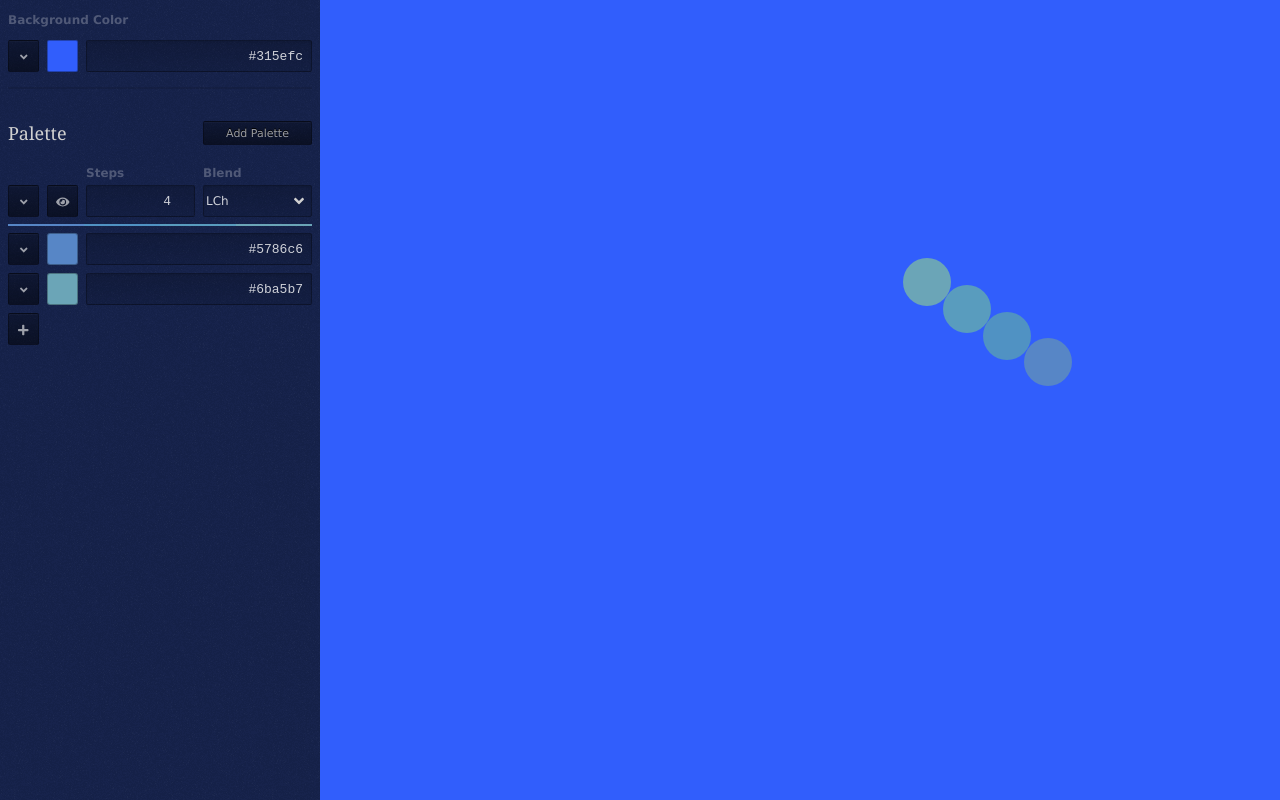
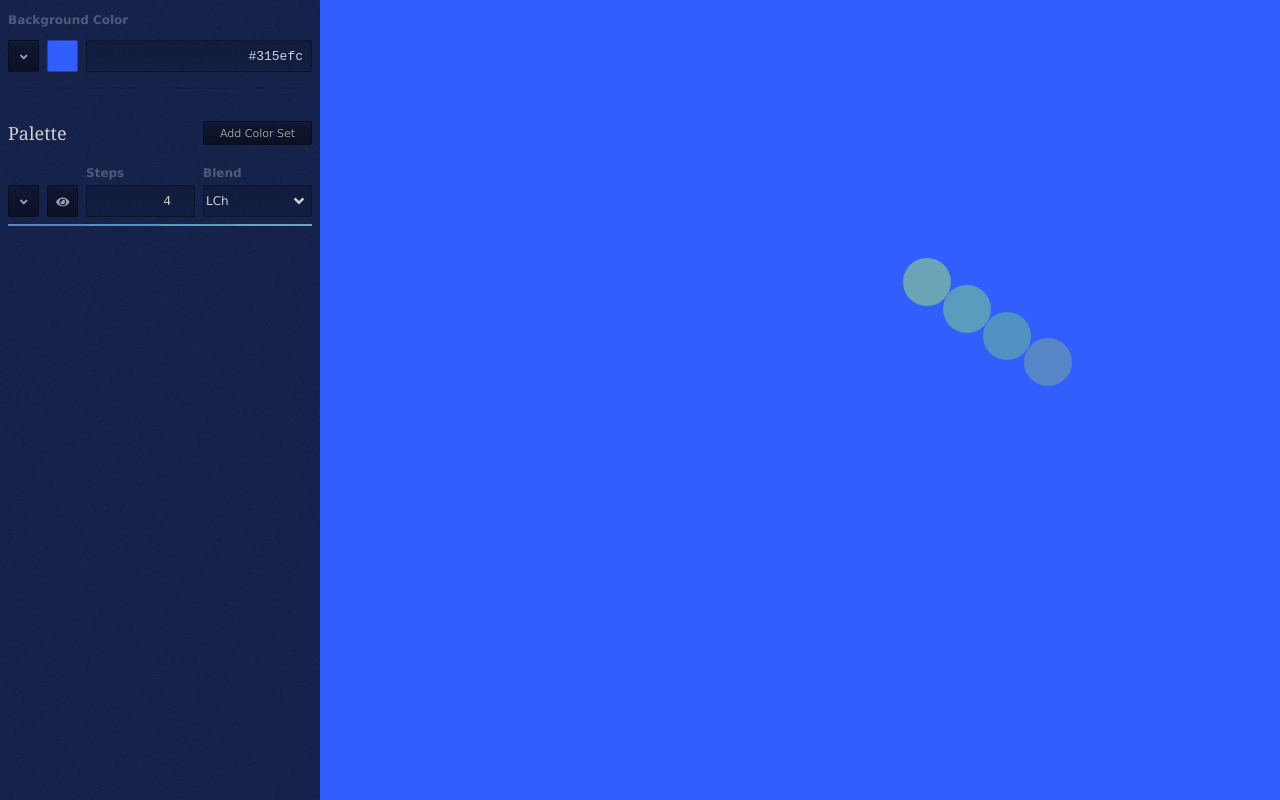
Before and after one commit to LoudBit/clutch, a Nuxt app: page / in a window 1280 px wide. Built offline with nearby package versions, Linux system fonts and the light colour scheme.

Commit message:
rename to ColorSet and make it collapsible

```diff
--- a/components/BG.vue
+++ b/components/BG.vue
@@ -12,7 +12,7 @@
       <Lch2 v-if="mode === 'lch'" :l="l" :c="c" :h="h" @l="setL" @c="setC" @h="setH"></Lch2>
       <Rgb2 v-if="mode === 'rgb'" :r="r" :g="g" :b="b" @r="setR" @g="setG" @b="setB"></Rgb2>
       <div class="ui grid">
-        <div class="ui select span-6">
+        <div class="ui select span-4">
           <select v-model="mode">
             <option value="rgb" label="RGB" />
             <option value="lch" label="LCh" />
--- a/components/ColorInput.vue
+++ b/components/ColorInput.vue
@@ -11,14 +11,14 @@
       <Lch2 v-if="mode === 'lch'" :l="l" :c="c" :h="h" @l="setL" @c="setC" @h="setH"></Lch2>
       <Rgb2 v-if="mode === 'rgb'" :r="r" :g="g" :b="b" @r="setR" @g="setG" @b="setB"></Rgb2>
       <div class="ui grid">
-        <div class="ui select span-6">
+        <div class="ui select span-4">
           <select v-model="mode">
             <option value="rgb" label="RGB" />
             <option value="lch" label="LCh" />
           </select>
           <font-awesome-icon icon="angle-down" />
         </div>
-        <button class="ui span-2" title="Remove Color" @click="removeColor(colorIndex)">
+        <button class="ui start-7 span-2" title="Remove Color" @click="removeColor(colorIndex)">
           Delete
         </button>
       </div>
--- a/components/PaletteInput.vue
+++ b/components/ColorSet.vue
@@ -1,5 +1,5 @@
 <template>
-  <div class="PaletteInput">
+  <div class="ColorSet">
     <div class="ui grid grid--palette-input">
       <div class="ui span-1 column flex-end">
         <button v-if="open" class="ui x-100" title="Open Palette Controls" @click="toggleOpen()">
@@ -44,21 +44,8 @@
         :title="color.hex()"
       ></span>
     </div>
-    <div v-if="open" class="palette-details ui grid">
-      <div class="span-4">
-        <ul class="ui list list-tight list--palette-colors">
-          <li v-for="(color, index) in paletteColors" :key="index" class="ui grid grid--palette-colors">
-            <div class="palette-swatch-cell">
-              <span class="palette-swatch" :style="{ backgroundColor: color.hex() }" :title="color.hex()"></span>
-            </div>
-            <span>{{ color.hex() }}</span>
-          </li>
-        </ul>
-      </div>
-      <button class="ui start-7 span-2" title="Delete Input" @click="removeInput">Delete</button>
-    </div>
-    <div v-if="!open"></div>
 
+    <div v-if="open" class="palette-details">
       <draggable v-model="inputColors" handle=".drag-handle" @start="drag = true" @end="drag = false">
         <ColorInput
           v-for="(color, i) in inputColors"
@@ -73,7 +60,11 @@
         <button class="ui span-1" title="Add Color" @click="addColor()">
           <font-awesome-icon icon="plus" />
         </button>
+        <button class="ui start-6 span-3" title="Delete Input" @click="removeInput">Delete Set</button>
       </div>
+    </div>
+
+    <!-- <div v-if="!open"></div> -->
   </div>
 </template>
 
--- a/components/Palette.vue
+++ b/components/Palette.vue
@@ -4,10 +4,10 @@
     <hr class="ui" />
     <div class="ui grid grid--heading">
       <h1 class="ui h1">Palette</h1>
-      <button class="ui small x-100" title="Add Input" @click="addInput">Add Palette</button>
+      <button class="ui small x-100" title="Add Input" @click="addInput">Add Color Set</button>
     </div>
     <template v-for="(input, index) in rawInputs">
-      <PaletteInput :key="`input-${input.id}`" :input="input" :index="index"></PaletteInput>
+      <ColorSet :key="`input-${input.id}`" :input="input" :index="index"></ColorSet>
     </template>
   </div>
 </template>
@@ -15,10 +15,10 @@
 <script>
 import { mapGetters, mapMutations } from 'vuex'
 import BG from '~/components/BG'
-import PaletteInput from '~/components/PaletteInput'
+import ColorSet from '~/components/ColorSet'
 
 export default {
-  components: { BG, PaletteInput },
+  components: { BG, ColorSet },
   computed: {
     ...mapGetters({
       rawInputs: 'palette/rawInputs',
```
Lines whose indentation alone changed are shown as unchanged.
